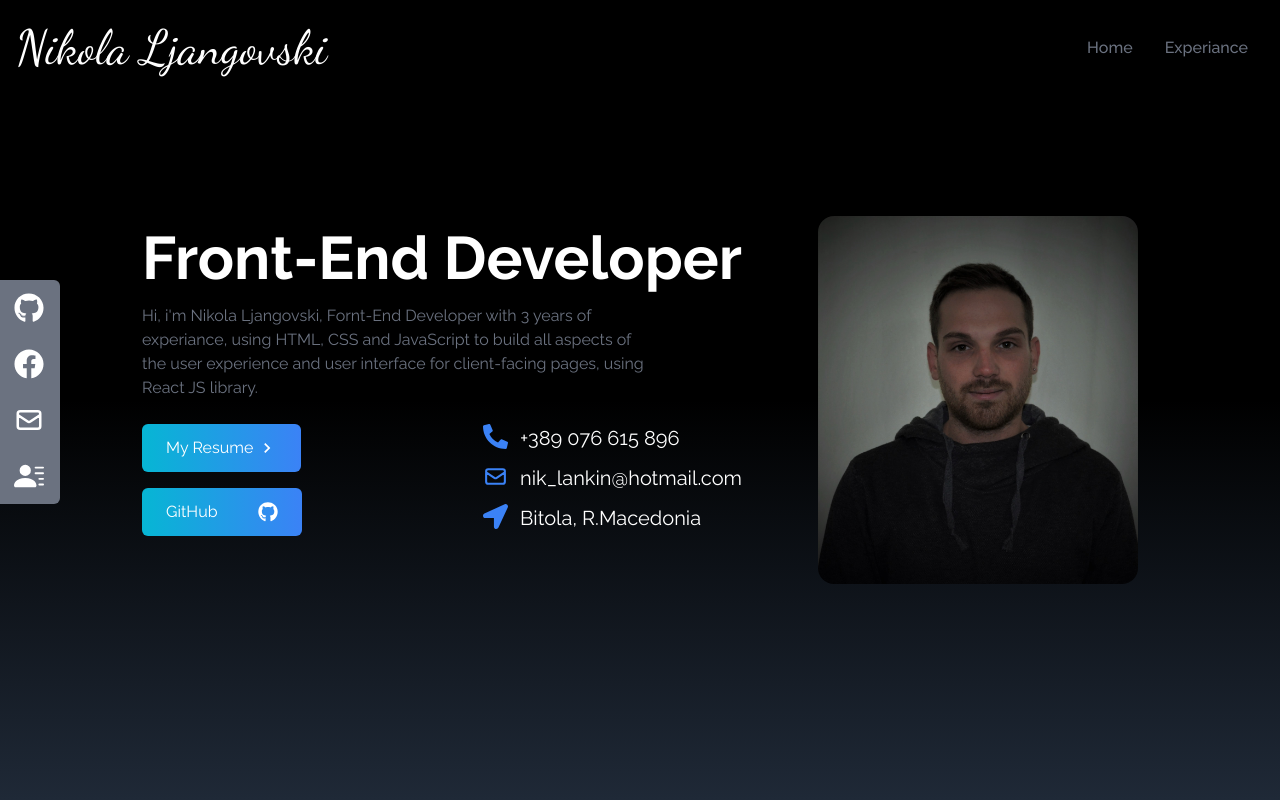
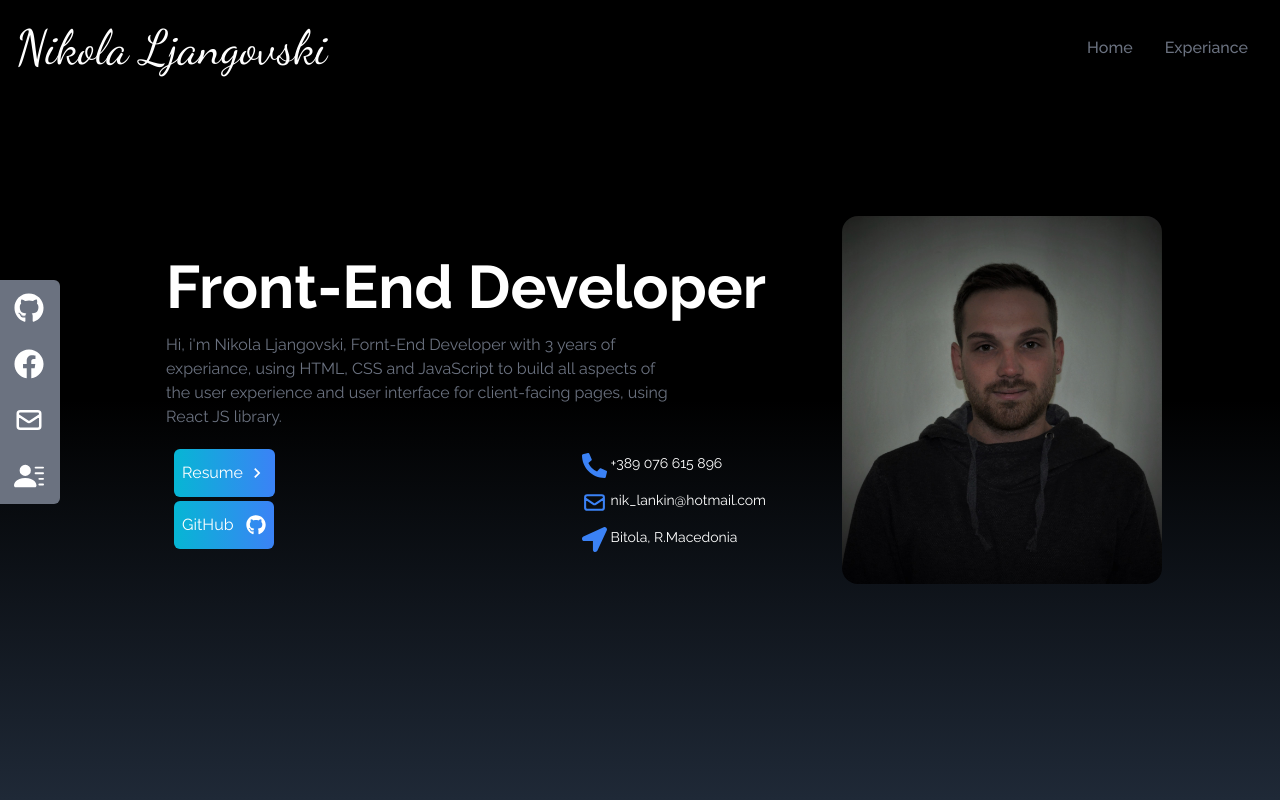
Before and after one commit to lankin-0/react_portfolio, a React (Vite) app: page / in a window 1280 px wide. Shown: the top 800 px of the page. Built offline with nearby package versions, Linux system fonts and the light colour scheme.

Commit message:
minor refact

```diff
--- a/src/components/Home.jsx
+++ b/src/components/Home.jsx
@@ -11,50 +11,46 @@ const Home = () => {
     >
       <div className="max-w-screen-xl mx-auto flex flex-col items-center justify-center h-full px-4 md:flex-row">
         <div className="flex flex-col justify-center h-82 mr-14">
-          <h2 className="text-4xl sm:text-6xl font-bold text-white">
+          <h2 className="text-4xl sm:text-6xl font-bold text-white ml-12 mt-12">
             Front-End Developer
           </h2>
-          <p className="text-gray-500 py-4 max-w-lg">
+          <p className="text-gray-500 py-4 max-w-lg ml-12">
             Hi, i'm Nikola Ljangovski, Fornt-End Developer with 3 years of
             experiance, using HTML, CSS and JavaScript to build all aspects of
             the user experience and user interface for client-facing pages,
             using React JS library.
           </p>
           <div className="flex justify-between ">
-            <div>
-              <button className="group text-white w-fit px-6 py-3 my-2 flex items-center rounded-md bg-gradient-to-r from-cyan-500 to-blue-500 cursor-pointer">
+            <div className="ml-14 mr-2">
+              <button className="group text-white w-fit px-2 py-3 my-1 flex items-center rounded-md bg-gradient-to-r from-cyan-500 to-blue-500 cursor-pointer">
                 <a href="/Ln_resume.pdf" download={true}>
-                  My Resume
+                  Resume
                 </a>
                 <span className="group-hover:rotate-90 duration-300">
                   <MdOutlineKeyboardArrowRight size={20} className="ml-1" />
                 </span>
               </button>
-              <div className="flex text-center items-center">
-                <a
-                  className="group text-white w-fit px-6 py-3 my-2  flex items-center rounded-md bg-gradient-to-r from-cyan-500 to-blue-500 cursor-pointer"
-                  href="https://github.com/lankin-0"
-                  target="_blank"
-                >
+              <button className="group text-white w-fit px-2 py-3 my-1 flex items-center rounded-md bg-gradient-to-r from-cyan-500 to-blue-500 cursor-pointer">
+                <a href="https://github.com/lankin-0" target="_blank">
                   GitHub
-                  <span className="group-hover:scale-110 duration-200">
-                    <FaGithub size={20} className="ml-10" />
-                  </span>
                 </a>
-              </div>
+                <span className="group-hover:scale-110 duration-200">
+                  <FaGithub size={20} className="ml-3" />
+                </span>
+              </button>
             </div>
-            <div className="text-white mt-2 flex flex-col justify-between mb-10">
+            <div className="text-white mt-2 flex flex-col justify-between mb-10 ">
               <div className="flex flex-row">
-                <FaPhoneAlt size={25} className="text-blue-500" />
-                <p className="ml-3 text-xl">+389 076 615 896</p>
+                <FaPhoneAlt size={25} className="text-blue-500 " />
+                <p className="ml-1 text-sm">+389 076 615 896</p>
               </div>
               <div className="flex flex-row mt-3">
                 <HiOutlineMail size={25} className="text-blue-500" />
-                <p className="ml-3 text-xl">nik_lankin@hotmail.com</p>
+                <p className="ml-1 text-sm">nik_lankin@hotmail.com</p>
               </div>
               <div className="flex flex-row mt-3">
                 <FaLocationArrow size={25} className="text-blue-500" />
-                <p className="ml-3 text-xl">Bitola, R.Macedonia</p>
+                <p className="ml-1 text-sm">Bitola, R.Macedonia</p>
               </div>
             </div>
           </div>
--- a/src/index.css
+++ b/src/index.css
@@ -10,4 +10,7 @@
   html {
     font-family: "Raleway", sans-serif;
   }
+  body {
+    background-color: black;
+  }
 }
```
